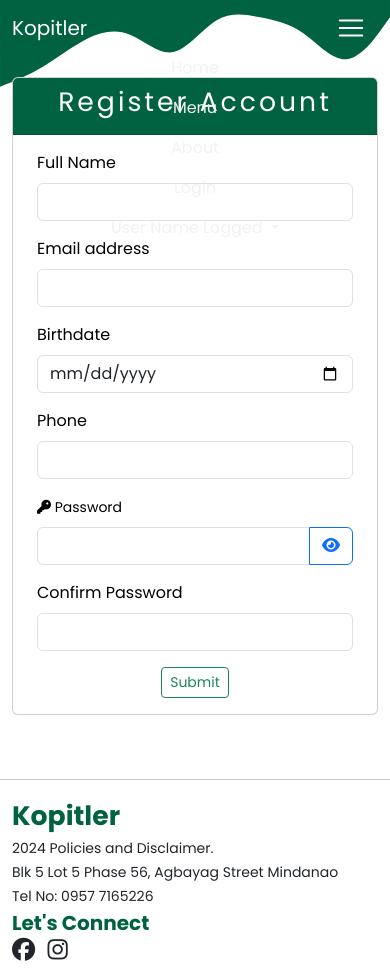
After one commit to 11thhokage/numbawan, a Django app: page /register/ in a window 390 px wide, after a click that opens the changed part. The commit adds this page. Run offline with Django 5.2, Linux system fonts and the light colour scheme; tables that the repository leaves empty hold one stand-in row (values such as "Sample post"); some libraries are stand-ins or nearby versions.

Commit message:
UI/UX
-Login/Register
-About Page
- Navbar/Footer (For USER view)
-Menu Page
-Home Page
-Offcanva UI (View Specific Product)

```diff
--- a/numbawan/user/static/css/user.css
+++ b/numbawan/user/static/css/user.css
@@ -1,12 +1,10 @@
 @import url('https://fonts.googleapis.com/css2?family=Poppins:wght@100;200;300;400;600;700&display=swap');
 :root {
-  --first-color: #8f0d0d;
-  --text-color: #ffffff;
-  --section: #e4e4e477;
-  --body-color: #ececec;
+  --first-color: #006241;
+  --section: #e4e4e4;
+  --body-color: #f2f2f2;
   --body-font: 'Poppins', sans-serif;
 }
-
 /* <--------GLOBAL ELEMENT--------> */
   ::-webkit-scrollbar {
     width: 10px;
@@ -70,7 +68,7 @@
   }
   .dropdown-item:hover {
     background-color: var(--first-color) !important;
-    color: var(--text-color) !important;
+    color: white !important;
     border-radius: 3px !important;
   }
   .nav-link {
@@ -78,31 +76,39 @@
   }
 /* <--------END OF NAV DESIGN--------> */
 
+/* <--------SECTION DESIGN--------> */
+.overlap_section, .overlap_section_login{
+  margin-top: -120px;
+}
 /* <--------RESPONSIVE VIEW --------> */
   @media(max-width: 820px) {
-    .row {
-      flex-direction: column;
-    }
+
   }
   @media screen and (max-width: 768px) {
     /* TABLET VIEW */
     body {
       margin: 0;
     }
-    .home-container1-content{
-      margin-top: 15rem !important;
+    .overlap_section{
+      margin-top: -10px;
+    }
+    .overlap_section_login{
+      margin-top: 70px !important;
+    }
+    .container_register, .container_login{
+      width: 100% !important;
     }
   }
   @media screen and (max-width: 375px) {
     /* MOBILE VIEW */
-    .home-container1-content{
-      margin-top: 1rem !important;
+    .overlap_section{
+      margin-top: -10px;
     }
-    .overlap-main{
-      margin-bottom: 20% !important;
-      max-width: 90% !important;
-      padding: 30px;
-      margin-top: -150px;
+    .overlap_section_login{
+      margin-top: 100px !important;
+    }
+    .container_register, .container_login{
+      width: 100% !important;
     }
   }
 /* <--------RESPONSIVE VIEW --------> */
--- /dev/null
+++ b/numbawan/user/templates/add_to_cart.html
@@ -0,0 +1,4 @@
+{% extends "base.html" %} {% block title %} Kopitler {% endblock %}
+{% block content %}
+<section>test</section>
+{% endblock %}
--- a/numbawan/user/templates/base.html
+++ b/numbawan/user/templates/base.html
@@ -12,47 +12,13 @@
 </head>
 
 <body>
-    <nav class="navbar navbar-expand-lg fixed-top" id="header">
-        <div class="container">
-            <a href="#" class="navbar-brand text-white">
-                Kopitler
-            </a>
-            <button class="navbar-toggler custom-toggler" style="border: none !important;" type="button"
-                data-bs-toggle="collapse" data-bs-target="#navbarSupportedContent"
-                aria-controls="navbarSupportedContent" aria-expanded="false" aria-label="Toggle navigation">
-                <span class="navbar-toggler-icon" style="color:#fff !important;">
-                </span>
-            </button>
-            <div class="collapse navbar-collapse" id="navbarSupportedContent">
-                <ul class="navbar-nav ms-auto mb-2 mb-lg-0">
-                    <li class="nav-item text-white">
-                        <a class="nav-link" href="#">Home</a>
-                    </li>
-                    <li class="nav-item">
-                        <a class="nav-link" href="#">Menu</a>
-                    </li>
-                    <li class="nav-item">
-                        <a class="nav-link" href="#">About</a>
-                    </li>
-                    <li class="nav-item dropdown">
-                        <a class="nav-link dropdown-toggle" href="#" role="button" data-bs-toggle="dropdown"
-                            aria-expanded="false">
-                            User Name Logged
-                        </a>
-                        <ul class="dropdown-menu">
-                            <li><a class="dropdown-item" href="#"><i class="fa-solid fa-cart-shopping fa-fade"></i> My Cart</a></li>
-                            <li><a class="dropdown-item" href="#">  <i class="fa-solid fa-cog fa-spin"></i>
-                                Settings</a></li>
-                            <li><a class="dropdown-item" href="#"><i class="fa-solid fa-arrow-right-from-bracket fa-fade"></i> Log Out</a></li>
-                        </ul>
-                    </li>
-                </ul>
-            </div>
-        </div>
-    </nav>
-    <div>{% block content %} {% endblock %}</div>
+    {% include 'user_navbar.html' %}
 
+    <section>
+        <div>{% block content %} {% endblock %}</div>
+    </section>
 
+    <hr>
     <footer>
         <div class="footer-bottom">
             <div class="container">
@@ -72,7 +38,6 @@
         </div>
     </footer>
 
-
     <script src="{% static 'js/designfunc.js' %}"></script>
     <script src="https://kit.fontawesome.com/f200f2da0d.js" crossorigin="anonymous"></script>
     <script src="https://cdnjs.cloudflare.com/ajax/libs/jquery/3.7.1/jquery.min.js"
--- /dev/null
+++ b/numbawan/user/templates/register.html
@@ -0,0 +1,66 @@
+{% extends "base.html" %} {% block title %} Register - Kopitler {% endblock %}
+{% block content %}
+<svg xmlns="http://www.w3.org/2000/svg" viewBox="0 0 1440 320">
+    <path fill="#006241" fill-opacity="1"
+        d="M0,320L26.7,309.3C53.3,299,107,277,160,245.3C213.3,213,267,171,320,144C373.3,117,427,107,480,128C533.3,149,587,203,640,192C693.3,181,747,107,800,74.7C853.3,43,907,53,960,64C1013.3,75,1067,85,1120,122.7C1173.3,160,1227,224,1280,218.7C1333.3,213,1387,139,1413,101.3L1440,64L1440,0L1413.3,0C1386.7,0,1333,0,1280,0C1226.7,0,1173,0,1120,0C1066.7,0,1013,0,960,0C906.7,0,853,0,800,0C746.7,0,693,0,640,0C586.7,0,533,0,480,0C426.7,0,373,0,320,0C266.7,0,213,0,160,0C106.7,0,53,0,27,0L0,0Z">
+    </path>
+</svg>
+<section class="overlap_section">
+    <div class="container container_register" style="width: 50%;">
+        <div class="row mb-5">
+            <div class="col-lg-12 col-sm-12">
+                <div class="card text-black">
+                    <div class="card-header text-center" style="background-color: var(--first-color)">
+                        <h4 class="text-white" style="letter-spacing: 3px; font-size: 20pt;">Register Account</h4>
+                    </div>
+                    <div class="card-body">
+                        <form action="#" method="POST">
+                            <div class="row px-2">
+                                <div class="container col-lg-6 col-sm-12">
+                                    <div class="mb-3">
+                                        <label class="form-label">Full Name</label>
+                                        <input type="text" name="name" class="form-control">
+                                    </div>
+                                    <div class="mb-3">
+                                        <label class="form-label">Email address</label>
+                                        <input type="email" name="email" class="form-control">
+                                    </div>
+                                    <div class="mb-3">
+                                        <label class="form-label">Birthdate</label>
+                                        <input type="date" id="birthday" name="birthday" class="form-control">
+                                    </div>
+                                </div>
+                                <div class="container col-lg-6 col-sm-12">
+                                    <div class="mb-3">
+                                        <label class="form-label">Phone</label>
+                                        <input type="number" name="phone" class="form-control">
+                                    </div>
+
+                                    <div class="mb-3">
+                                        <label class="form-label"><small><i class="fa-solid fa-key"></i>
+                                                Password</label></small>
+                                        <div class="input-group">
+                                            <input type="password" name="password" id="password" class="form-control">
+                                            <button type="button" class="btn btn-outline-primary"
+                                                onclick="togglePasswordVisibility()">
+                                                <i class="fa-solid fa-eye"></i>
+                                            </button>
+                                        </div>
+                                    </div>
+                                    <div class="mb-3">
+                                        <label class="form-label">Confirm Password</label>
+                                        <input type="password" name="cpassword" class="form-control">
+                                    </div>
+                                </div>
+                            </div>
+                            <div class="text-center">
+                                <button type="submit" name="register" class="btn btn-outline-success btn-sm">Submit</button>
+                            </div>
+                        </form>
+                    </div>
+                </div>
+            </div>
+        </div>
+    </div>
+</section>
+{% endblock %}
--- /dev/null
+++ b/numbawan/user/templates/user_navbar.html
@@ -0,0 +1,42 @@
+<nav class="navbar navbar-expand-lg fixed-top" id="header">
+    <div class="container">
+        <a href="#" class="navbar-brand text-white">
+            Kopitler
+        </a>
+        <button class="navbar-toggler custom-toggler" style="border: none !important;" type="button"
+            data-bs-toggle="collapse" data-bs-target="#navbarSupportedContent"
+            aria-controls="navbarSupportedContent" aria-expanded="false" aria-label="Toggle navigation">
+            <span class="navbar-toggler-icon" style="color:#fff !important;">
+            </span>
+        </button>
+        <div class="collapse navbar-collapse" id="navbarSupportedContent">
+            <ul class="navbar-nav ms-auto mb-2 mb-lg-0">
+                <li class="nav-item text-white">
+                    <a class="nav-link" href="{% url 'home' %}">Home</a>
+                </li>
+                <li class="nav-item">
+                    <a class="nav-link" href="{% url 'menu' %}">Menu</a>
+                </li>
+                <li class="nav-item">
+                    <a class="nav-link" href="{% url 'about' %}">About</a>
+                </li>
+
+                <li class="nav-item">
+                    <a class="nav-link" href="{% url 'login' %}">Login</a>
+                </li>
+                <li class="nav-item dropdown">
+                    <a class="nav-link dropdown-toggle" href="#" role="button" data-bs-toggle="dropdown"
+                        aria-expanded="false">
+                        User Name Logged
+                    </a>
+                    <ul class="dropdown-menu">
+                        <li><a class="dropdown-item" href="#"><i class="fa-solid fa-cart-shopping fa-fade"></i> My Cart</a></li>
+                        <li><a class="dropdown-item" href="#">  <i class="fa-solid fa-cog fa-spin"></i>
+                            Settings</a></li>
+                        <li><a class="dropdown-item" href="#"><i class="fa-solid fa-arrow-right-from-bracket fa-fade"></i> Log Out</a></li>
+                    </ul>
+                </li>
+            </ul>
+        </div>
+    </div>
+</nav>
--- a/numbawan/user/urls.py
+++ b/numbawan/user/urls.py
@@ -2,5 +2,11 @@ from django.urls import path
 from . import views
 
 urlpatterns = [
-    path("", views.home, name="home")
+    path("", views.home, name="home"),
+    path('menu/', views.menu, name='menu'),
+    path('product/', views.product, name='product'),
+    path('add_to_cart/', views.product, name='add_to_cart'),
+    path('about/', views.about, name='about'),
+    path('login/', views.login, name='login'),
+    path('register/', views.register, name='register'),
 ]
--- a/numbawan/user/views.py
+++ b/numbawan/user/views.py
@@ -2,3 +2,21 @@ from django.shortcuts import render, HttpResponse
 
 def home(request):
     return render(request, "home.html")
+
+def menu(request):
+    return render(request, 'menu.html')
+
+def product(request):
+    return render(request, 'product.html')
+
+def add_to_cart(request):
+    return render(request, 'add_to_cart.html')
+
+def about(request):
+    return render(request, 'about.html')
+
+def login(request):
+    return render(request, 'login.html')
+
+def register(request):
+    return render(request, 'register.html')
```
Also changed, not shown: numbawan/user/static/js/designfunc.js (+4 -5 lines), numbawan/user/templates/about.html (added, +15 -0 lines), numbawan/user/templates/home.html (+4 -5 lines), numbawan/user/templates/login.html (added, +47 -0 lines), numbawan/user/templates/menu.html (added, +38 -0 lines), numbawan/user/templates/product.html (added, +65 -0 lines), numbawan/user/static/img/dummy_img_2.png (added), numbawan/user/static/img/menu/menu_img_1.png (added).
